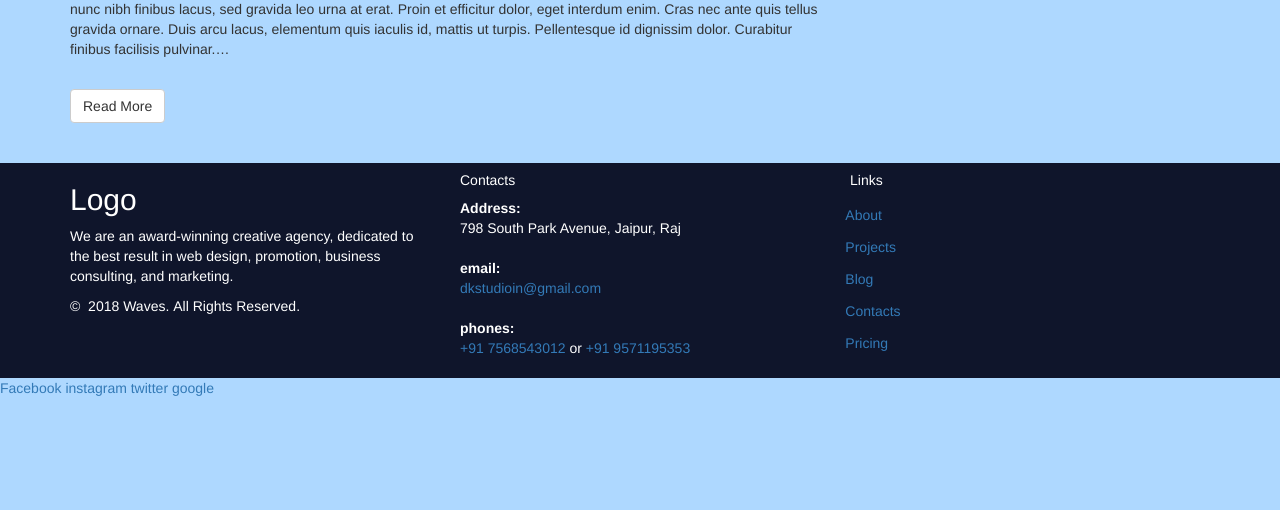
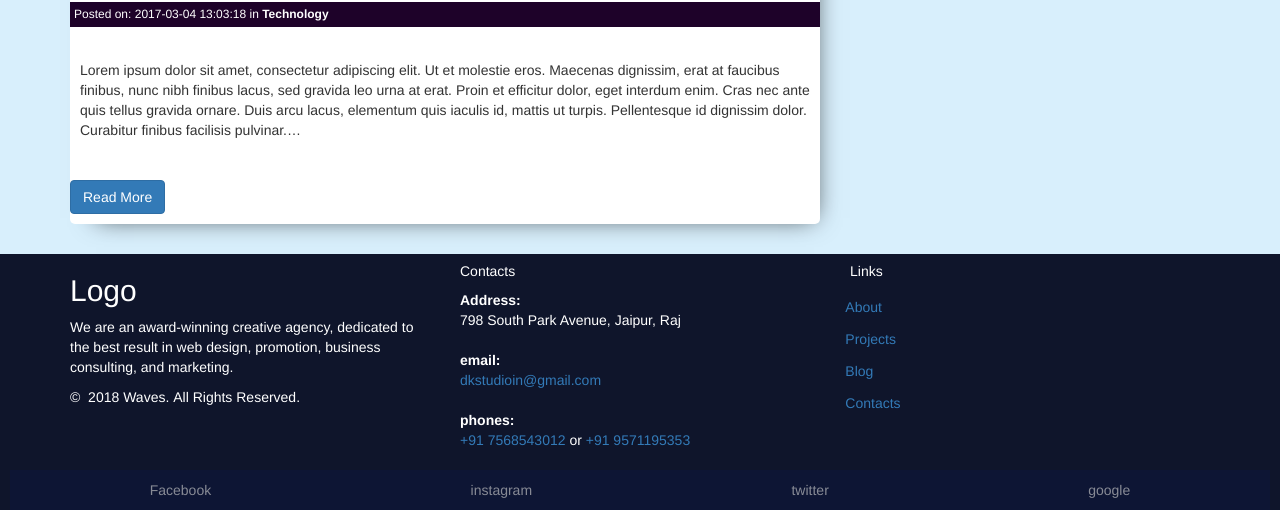
Before and after one commit to Shubham-9798/ci-blog, a CodeIgniter app: page /ciblog/index.php/posts/index/1 in a window 1280 px wide. Shown: the part 1650-2160 px from the top of the page. Before the commit the page ends 2046 px from the top, so only its background shows below. Run offline with CodeIgniter, Linux system fonts and the light colour scheme; data comes from the database, SQL or seed files in the repository; some libraries are stand-ins or nearby versions.

Commit message:
make ui change

```diff
--- a/application/views/posts/index.php
+++ b/application/views/posts/index.php
@@ -1,17 +1,34 @@
-<h2><?= $title ?></h2>
+
+<div class="title">
+		 <h1><?= $title ?></h1>
+</div>
 
 
 	<div class="row">
 		<div class="col-sm-8">
-	    <?php foreach($posts as $post) : ?>
-	        <h3><?php echo $post['title']; ?></h3>
-			<img class="post-thumb" src="<?php echo site_url(); ?>assets/images/posts/<?php echo $post['post_image']; ?>">
-			<div class="border">
-			<small class="post-date">Posted on: <?php echo $post['created_at']; ?> in <strong><?php echo $post['name']; ?></strong></small><br>
-			<?php echo word_limiter($post['body'], 60); ?>
-			<br><br>
-			<p><a class="btn btn-default" href="<?php echo site_url('/posts/'.$post['slug']); ?>">Read More</a></p>
+			<?php foreach($posts as $post) : ?>
+				<div class="post">
+					<!-- title should have proper description -->
+				<div class="post-title"><?php echo $post['title']; ?></div>
+				<img class="post-thumb" src="<?php echo site_url(); ?>assets/images/posts/<?php echo $post['post_image']; ?>">
+				<div class="border">
+				<small class="post-date">
+					Posted on: <?php echo $post['created_at']; ?> in
+					<strong><?php echo $post['name']; ?></strong>
+				</small>
+				<br>
+				<div class="post-body">
+					<?php echo word_limiter($post['body'], 60); ?>
+				</div>
+				<br>
+					<div class="btn-read">
+						<a class="btn btn-primary" href="<?php echo site_url('/posts/'.$post['slug']); ?>">
+						Read More
+						</a>
+					</div>
+				</div>
 			</div>
+
 		<?php endforeach; ?>
 		</div>
 
--- a/application/views/templates/footer.php
+++ b/application/views/templates/footer.php
@@ -30,27 +30,24 @@
             <div class="col-sm-4 col-xl-3">
               <h5>Links</h5>
               <ul class="nav-list">
-                <li><a href="#">About</a></li>
+                <li><a href="/about">About</a></li>
                 <li><a href="#">Projects</a></li>
-                <li><a href="#">Blog</a></li>
+                <li><a href="/posts">Blog</a></li>
                 <li><a href="#">Contacts</a></li>
-                <li><a href="#">Pricing</a></li>
               </ul>
             </div>
           </div>
 
 
        </div>
+    <div class="flex-link">
+          <a  href="#"><span>Facebook</span></a>
+          <a  href="#"><span>instagram</span></a>
+          <a  href="#"><span>twitter</span></a>
+          <a  href="#"><span>google</span></a>
+    </div>
+    </footer>
 
-
-
-    </footer>
-    <div class="">
-          <a  href="#"><span class="mr-4"></span><span>Facebook</span></a>
-          <a  href="#"><span class="mr-4"></span><span>instagram</span></a>
-          <a  href="#"><span class="mr-4"></span><span>twitter</span></a>
-          <a  href="#"><span class="mr-4"></span><span>google</span></a>
-    </div>
 
 
 
--- a/assets/css/style.css
+++ b/assets/css/style.css
@@ -1,38 +1,83 @@
 body {
-    background-color: rgba(169, 214, 255, 0.932);
+    background-color: rgb(216, 239, 252);
 }
-.post-date{
-	background:#f4f4f4;
+
+.navbar-header .navbar-brand {
+   font-size: 2rem;
+   color: rgb(198, 203, 248);
+}
+
+.navbar-inverse {
+    background-color: #1a237e;
+    /* border-color: solid 9px #6b75dd; */
+    color: white;
+}
+
+.navbar-inverse .navbar-nav>li>a {
+    color: #fffefe;
+    font-size: 1.5rem;
+}
+
+.title {
+    border-bottom: solid 2px #353579;
+    padding: 5px 10px;
+    margin-bottom: 2rem;
+    color: #2433ce;
+}
+
+.post {
+    -webkit-box-shadow: 10px 10px 24px -16px rgba(0,0,0,0.75);
+    -moz-box-shadow: 10px 10px 24px -16px rgba(0,0,0,0.75);
+    box-shadow: 10px 10px 24px -16px rgba(0,0,0,0.75);
+    background-color: white;
+    border-radius: 5px;
+}
+.post-body {
+    padding: 10px;
+    /* background-color: white; */
+}
+.post-date {
+	background:#1e0229;
 	padding:4px;
 	margin:3px 0;
-	display:block;
+    display:block;
+    font-size: 1.2rem;
+    color: white;
 }
 
+.post-title {
+    padding: 0 5px;
+    font-size: 1.7em;
+    text-transform: capitalize;
+    margin-bottom: .5em;
+    margin-top: .5em;
+    font-family: Georgia, 'Times New Roman', Times, serif;
+    /* text-align: center; */
+}
 
-
-.post-thumb{
+.post-thumb {
 	width:100%;
 }
 
-.pagination-links{
+.pagination-links {
 	margin:30px 0;
 }
 
-.pagination-links strong{
+.pagination-links strong {
 	padding: 8px 13px;
 	margin:5px;
 	background: #f4f4f4;
 	border: 1px #ccc solid;
 }
 
-a.pagination-link{
+a.pagination-link {
 	padding: 8px 13px;
 	margin:5px;
 	background: #f4f4f4;
 	border: 1px #ccc solid;
 }
 
-.cat-delete{
+.cat-delete {
 	display:inline;
 }
 
@@ -58,6 +103,10 @@
     list-style: none;
     padding: 0;
     margin: 0;
+}
+
+.btn-read {
+    padding-bottom: 10px;
 }
 
 .social-inner {
@@ -94,4 +143,18 @@
  }
 
 
- /*hoem */
+ /* footer link */
+ .flex-link {
+    display: flex;
+    justify-content: space-around;
+    color: white;
+    background-color: #0c163d;
+    margin-left: 10px;
+    margin-right: 10px;
+    opacity: .5;
+    padding: 10px;
+ }
+
+ .flex-link a {
+     color: white;
+ }
```
Also changed, not shown: application/views/pages/home.php (+3 -5 lines), application/views/templates/header.php (line endings or trailing spaces), assets/images/posts/iBG078zS1G.PNG (added), assets/images/posts/jeZv9UV.PNG (added).
